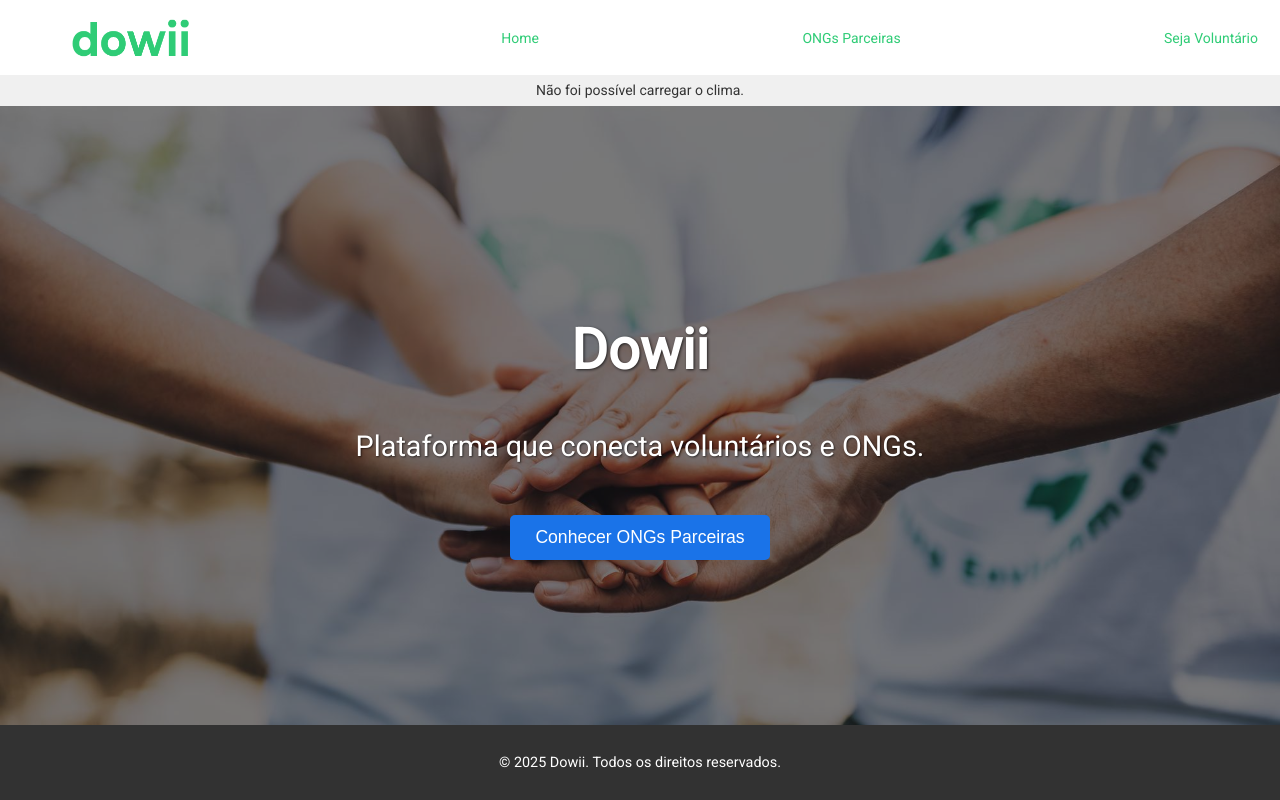
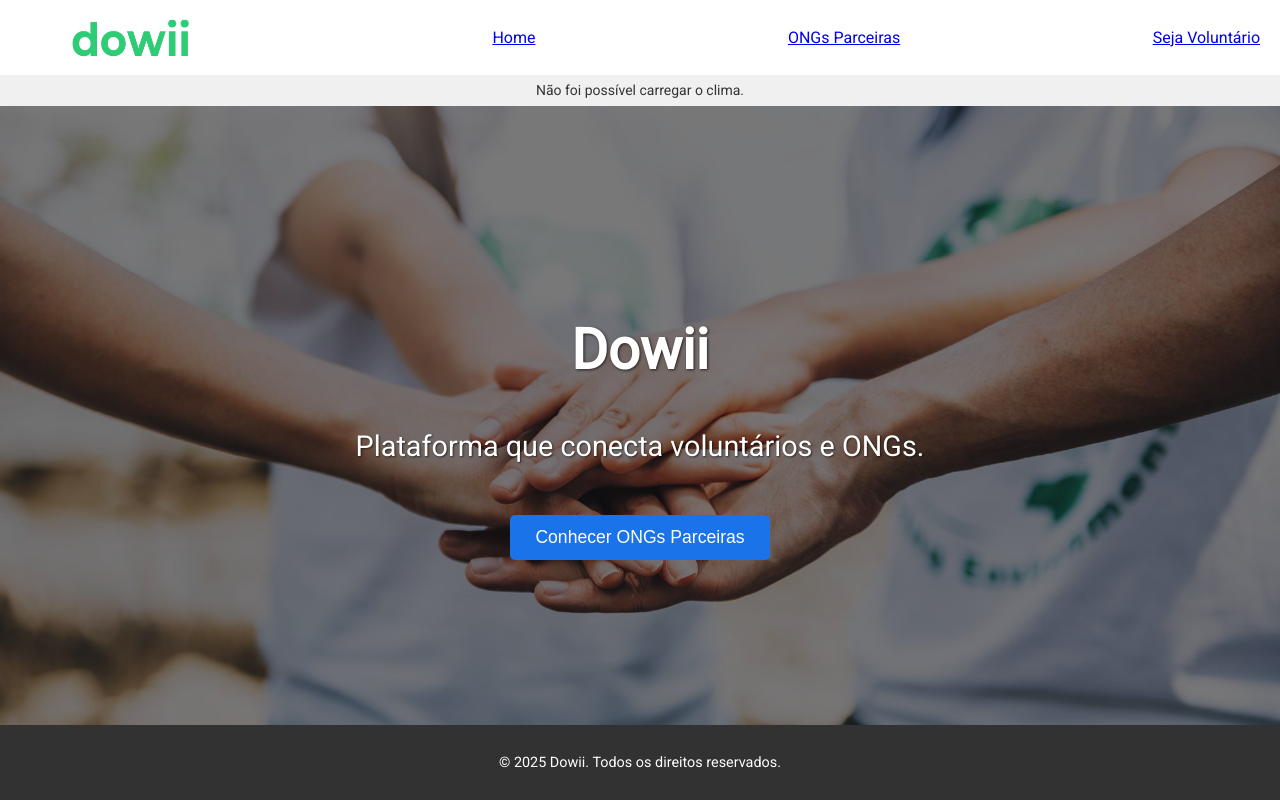
Before and after one commit to betotramontina/plataforma-front-end-avancado, a React (Create React App) app: page / in a window 1280 px wide. Built offline with nearby package versions, Linux system fonts and the light colour scheme; no server answers.

Commit message:
Update Home.js

```diff
--- a/src/pages/Home.js
+++ b/src/pages/Home.js
@@ -1,18 +1,17 @@
-import { useEffect, useState } from 'react'; // Importe useState e useEffect
+import { useEffect, useState } from 'react';
 import logo from '../assets/logo.png';
-import { useNavigate } from 'react-router-dom';
+import { Link, useNavigate, useLocation } from 'react-router-dom';
 
 export default function Home() {
   const navigate = useNavigate();
+  const location = useLocation();
 
-  // Estados para a informação do clima
   const [weatherInfo, setWeatherInfo] = useState("");
   // eslint-disable-next-line no-unused-vars
-  const [cityIndex, setCityIndex] = useState(0); // Para alternar entre as cidades
+  const [cityIndex, setCityIndex] = useState(0);
 
-  const apiKey = "79f2870e4528540bb5f5079faa56e91f"; // Sua chave da API da OpenWeatherMap
+  const apiKey = "79f2870e4528540bb5f5079faa56e91f";
 
-  // Efeito para buscar o clima e atualizar a cada 5 segundos
   useEffect(() => {
     const cidades = [
       "Brasilia,BR", "São Paulo,BR", "Rio de Janeiro,BR", "Salvador,BR",
@@ -20,7 +19,6 @@ export default function Home() {
       "Recife,BR", "Porto Alegre,BR"
     ];
 
-    // Função que busca o clima da cidade atual e atualiza o estado
     const buscarClimaEAtualizar = () => {
       setCityIndex(prevIndex => {
         const currentCityIndexToFetch = prevIndex;
@@ -31,7 +29,7 @@ export default function Home() {
 
         fetch(url)
           .then(response => {
-            if (!response.ok) { // Verifica se a resposta da rede foi bem-sucedida
+            if (!response.ok) {
               throw new Error(`HTTP error! status: ${response.status}`);
             }
             return response.json();
@@ -47,27 +45,23 @@ export default function Home() {
             setWeatherInfo("Não foi possível carregar o clima.");
           });
 
-        // Retorna o próximo índice para a próxima rodada da função no intervalo
         return (prevIndex + 1) % cidades.length;
       });
     };
 
     console.log(`[Clima Home] useEffect de clima inicializado (Configurando intervalo).`);
 
-    // Chamada inicial para buscar o clima imediatamente na montagem do componente
     buscarClimaEAtualizar();
 
-    // Configura o intervalo para chamar a função a cada 5 segundos
     const intervalId = setInterval(buscarClimaEAtualizar, 5000);
     console.log(`[Clima Home] Intervalo definido com ID: ${intervalId}`);
 
-    // Função de limpeza: será executada quando o componente for desmontado para parar o intervalo
     return () => {
       console.log(`[Clima Home] Limpando intervalo com ID: ${intervalId}`);
       clearInterval(intervalId);
     };
 
-  }, [apiKey]); // O efeito depende apenas da apiKey. cityIndex é gerenciado internamente pelo setState.
+  }, [apiKey]);
 
   return (
     <div className="content-product">
@@ -76,24 +70,23 @@ export default function Home() {
           <img src={logo} alt="Logo da Empresa" />
         </div>
         <div className="user">
-          <span>Home</span>
+          <Link to="/" className={location.pathname === '/' ? 'active-link' : ''}>Home</Link>
         </div>
         <div className="user">
-          <span>ONGs Parceiras</span>
+          <Link to="/products" className={location.pathname === '/products' ? 'active-link' : ''}>ONGs Parceiras</Link>
         </div>
         <div className="user">
-          <span>Seja Voluntário</span>
+          <Link to="/contact" className={location.pathname === '/contact' ? 'active-link' : ''}>Seja Voluntário</Link>
         </div>
       </header>
 
-    {/* Div para exibir as informações do clima, similar à página Products */}
       <div className="weather-info-bar">
         {weatherInfo}
       </div>
 
-      <section className="home-intro-section"> {/* CLASSE NOVA PARA A SEÇÃO */}
-        <div className='home-intro-overlay-content'> {/* CLASSE NOVA PARA O CONTEÚDO INTERNO */}
-          <h2>Dowii</h2> {/* Mude para h2 ou p, dependendo do design */}
+      <section className="home-intro-section">
+        <div className='home-intro-overlay-content'>
+          <h2>Dowii</h2>
           <p>Plataforma que conecta voluntários e ONGs.</p>
           <button className='contact-form-submit-button' onClick={() => navigate('/products')}> Conhecer ONGs Parceiras</button>
         </div>
```
